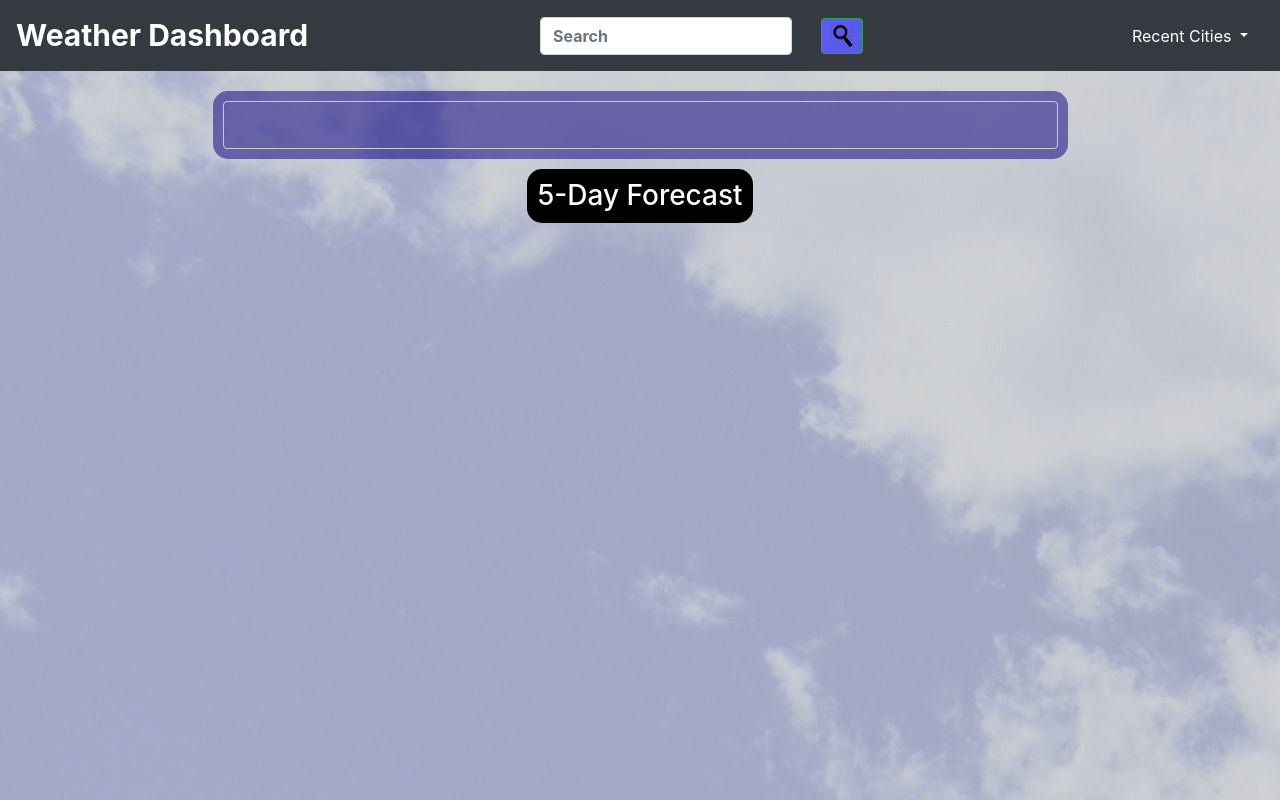
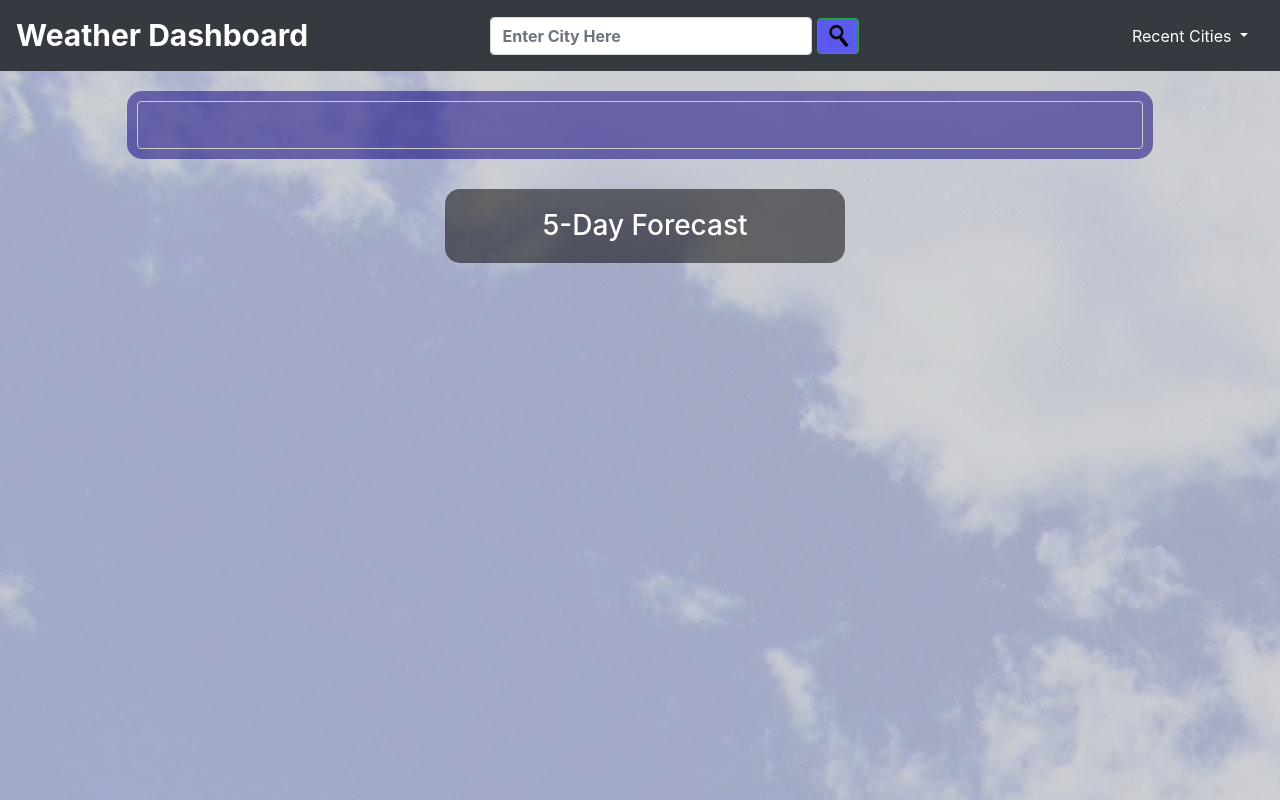
Before and after one commit to wilpar4813/weatherDashboard, a plain HTML site: page index.html in a window 1280 px wide. Drawn offline with nearby package versions, Linux system fonts and the light colour scheme; no server answers.

Commit message:
CSS update

```diff
--- a/develop/style.css
+++ b/develop/style.css
@@ -59,6 +59,7 @@ h4{
 #locale{
     font-weight: 700;
     width:70%;
+    margin: 0px !important;
 }
 .navbar-brand{
     color:white !important;
@@ -68,17 +69,20 @@ h4{
 .form-inline{
     display:flex;
     width:100%;
+    margin-right:125px;
 }
 .form-control{
     width:61%;
     float:left;
+    margin-right: 0px;
 }
 
 #navbarDropdown{
     float:right !important;
 }
-#weatherHeader{
 
+a:hover{
+    background: transparent !important;
 }
 
 #dashboardContainer{
@@ -133,7 +137,7 @@ h4{
     /* float:right; */
     margin-left: auto;
     margin-right: auto;
-    width:75%;
+    width:90%;
 }
 
 #currentWeatherRow{
@@ -158,8 +162,8 @@ h4{
 }
 #fiveDayRow{
     padding-left:10px;
-    margin:10px auto;
-    padding:10px;
+    margin-top: 30px;
+    padding-top:30px;
     width:auto;
 
     color:white;
@@ -169,10 +173,13 @@ h4{
 
 #fiveDayRow > h3 {
     border-radius: 15px;
-    background:black;
+    background:rgba(0, 0, 0, 0.516);
     margin-right: auto;
     margin-left: auto;
-    padding:10px;
+    padding:20px;
+    text-align: center;
+    width:400px;
+    /* font-weight: bolder !important; */
 }
 
 #dayContainer{
@@ -227,6 +234,8 @@ h4{
     float: left;
     color:white;
 }
+
+
 #buttons-view{
     position: relative;
     width:100%;
@@ -240,16 +249,18 @@ h4{
     background-repeat: no-repeat;
     padding:2px 10px 2px 10px;
     background-position: center;
-    background:black;
-    border-radius: .25rem;
+    background:red;
+    border-radius: 15px;
     height:30px;
-    width:60%;
-    color: white;
+    width:100%;
+    color: black;
     font-weight: bolder;
     margin-top:5px !important;
     margin-left: auto;
     margin-right:auto;
 }
+
+
 #dataValue{
     width:auto;
     text-align: center;
--- a/index.html
+++ b/index.html
@@ -18,7 +18,7 @@
             <!-- <div class="navbar-nav"> -->
                 <div>
                     <form class="form-inline">
-                        <input class="form-control mr-lg-4" type="search" id="locale" placeholder="Search" aria-label="Search">
+                        <input class="form-control mr-lg-4" type="search" id="locale" placeholder="Enter City Here" aria-label="Search">
                         <button class="btn btn-outline-success my-2 my-sm-0" id="submitWeather" type="submit"></button>
                     </form>
                 </div>
```
